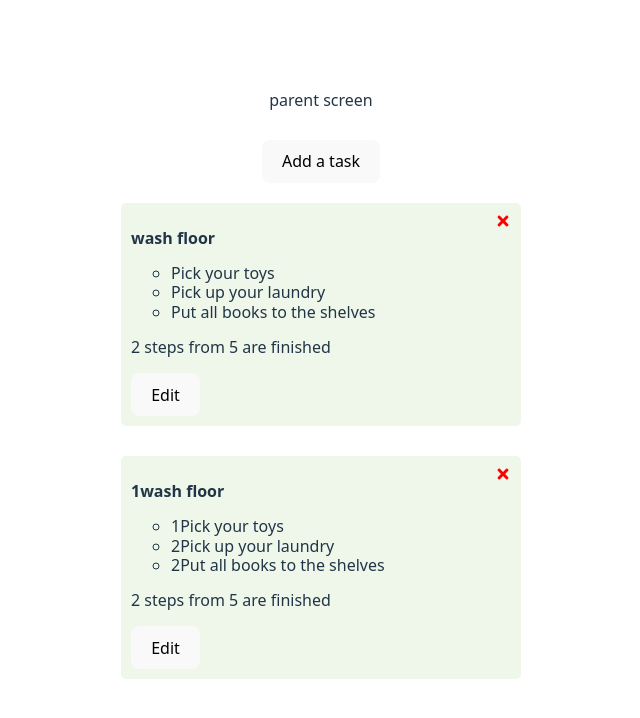
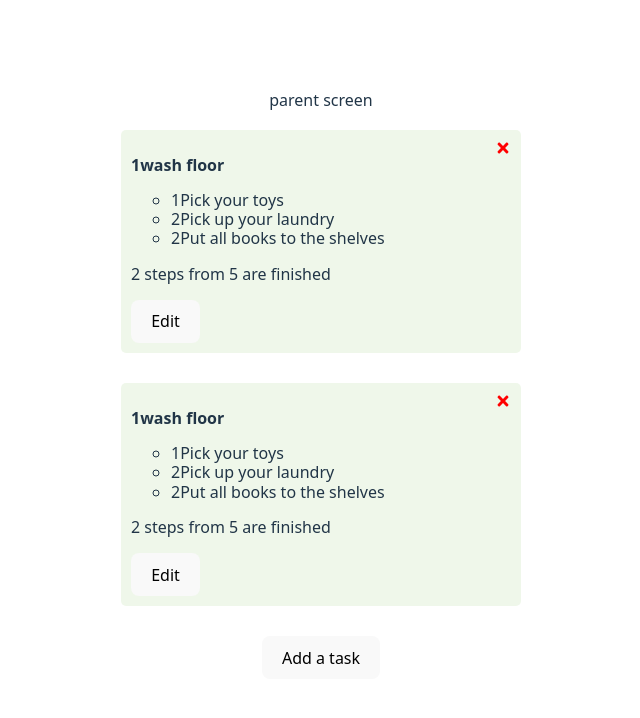
Before and after one commit to Iloha/adhd, a React (Vite) app: page / in a window 1280 px wide. Shown: the top 718 px of the page, without its empty margins (319-959 px from the left). Built offline with nearby package versions, Linux system fonts and the light colour scheme; data requests are answered from the project's data file.

Commit message:
moved tasks list and add task from to parent screen

```diff
--- a/db.json
+++ b/db.json
@@ -1,26 +1,23 @@
 {
   "tasks": [
     {
-      "id": "1",
-      "text": "wash floor",
+      "id": "2",
+      "text": "1wash floor",
       "subtasks": [
         {
-          "title": "Pick your toys",
-          "hint": "Check under your bed",
-          "order": 1,
-          "done": true
+          "title": "1Pick your toys",
+          "hint": "1Check under your bed",
+          "order": 1
         },
         {
-          "title": "Pick up your laundry",
+          "title": "2Pick up your laundry",
           "hint": "Put to the basket in laundry room",
-          "order": 2,
-          "done": false
+          "order": 2
         },
         {
-          "title": "Put all books to the shelves",
+          "title": "2Put all books to the shelves",
           "hint": "from table and bed",
-          "order": 3,
-          "done": false
+          "order": 3
         }
       ],
       "activeSubtaskIndex": "1",
--- a/src/App.jsx
+++ b/src/App.jsx
@@ -16,7 +16,7 @@ function App() {
   const { mode } = useApp();
   // const [count, setCount] = useState(0)
   const [tasks, setTasks] = useState([])
-  const [showAddTask, setShowAddTask] = useState(false)
+  // const [showAddTask, setShowAddTask] = useState(false)
 
   useEffect( () => {
     const getTasks = async () => {
@@ -89,15 +89,13 @@ const markDone = async (id) => {
   return (
     <>
       {mode === "child" ? (
-        <ChildScreen></ChildScreen>
-      ): <ParentScreen></ParentScreen>}
+        <ChildScreen tasks={tasks}></ChildScreen>
+      ): <ParentScreen tasks={tasks} deleteTask={deleteTask} markDone={markDone} addTask={addTask}></ParentScreen>}
         <Header name={"Daniil"} date={"October 30th"}/>
-        <Button text="Add a task" onClick={() => setShowAddTask(!showAddTask)}/>
+        {/* <Button text="Add a task" onClick={() => setShowAddTask(!showAddTask)}/> */}
           {/* {showForm ? 'Close Form' : 'Add Task'} */}
 
-        {showAddTask && <AddTask onAdd={addTask} />}
-
-        {tasks && <Tasks data={tasks} onDelete={deleteTask} markDone={markDone}/>}
+        {/* {showAddTask && <AddTask onAdd={addTask} />} */}
 
     </>
   )
--- a/src/screens/ParentScreen.jsx
+++ b/src/screens/ParentScreen.jsx
@@ -1,6 +1,18 @@
-function ParentScreen () {
+import { useState } from "react"
+import Tasks from "../components/Tasks"
+import Button from "../components/Button"
+import AddTask from '../components/AddTask'
+
+function ParentScreen ({ tasks, deleteTask, markDone, addTask}) {
+    const [showAddTask, setShowAddTask] = useState(false)
+
     return (
-        <div> parent screen</div>
+        <div> parent screen
+            {tasks && <Tasks data={tasks} onDelete={deleteTask} markDone={markDone}/>}
+            <Button text="Add a task" onClick={() => setShowAddTask(!showAddTask)}/>
+            {showAddTask && <AddTask onAdd={addTask} />}
+
+        </div>
     )
 }
 
```
